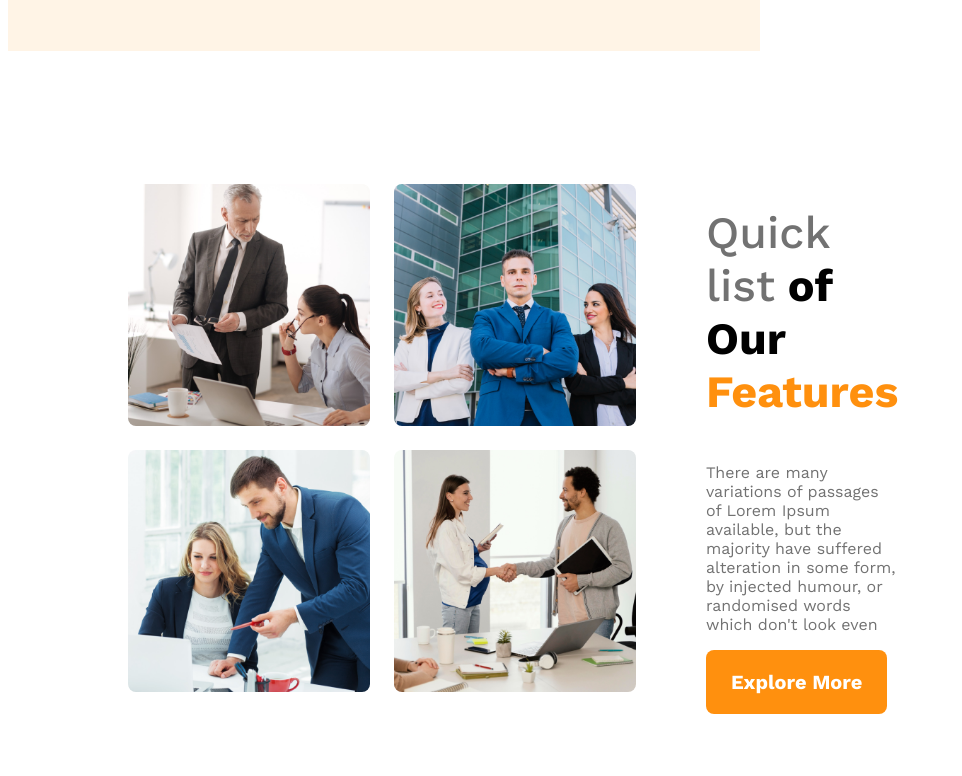
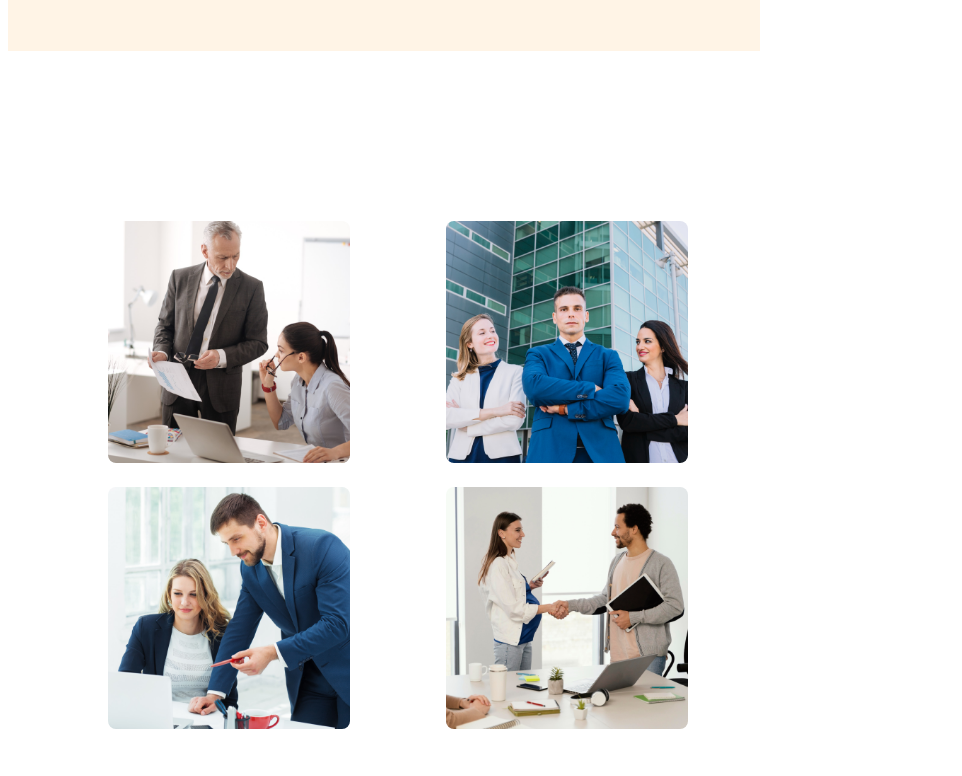
Before and after one commit to Faysalgreen35/g3-architects-websites, a plain HTML site: page index.html in a window 768 px wide. Shown: the part 809-1585 px from the top of the page, 962 px wide, since content can reach past the window. Drawn offline with nearby package versions, Linux system fonts and the light colour scheme.

Commit message:
finished r

```diff
--- a/styles/styles.css
+++ b/styles/styles.css
@@ -284,11 +284,21 @@ footer p {
 /* tablet divices */
 
 @media screen and (min-width: 576px) and (max-width: 960px) {
-  header {
+  header,
+  .Sponspors-container,
+  .some-facts-container,
+  .teams-img-container,
+  .feature-container,
+  .teams-container {
     padding: 50px;
+    margin: 0 auto;
   }
 
-  nav {
+  nav,
+  .some-facts-img,
+  .Sponspors-img,
+  .teams-container,
+  .feature-container {
     flex-direction: column;
   }
 }
```
